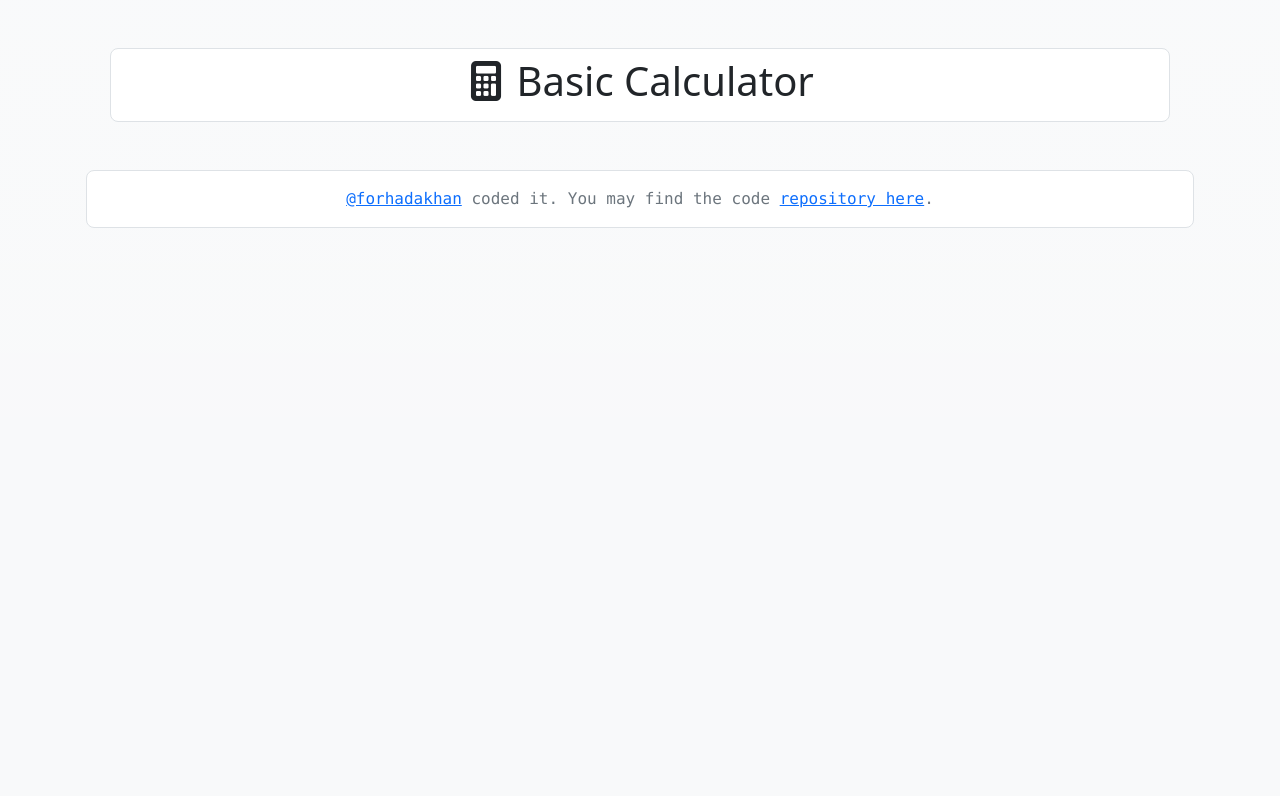
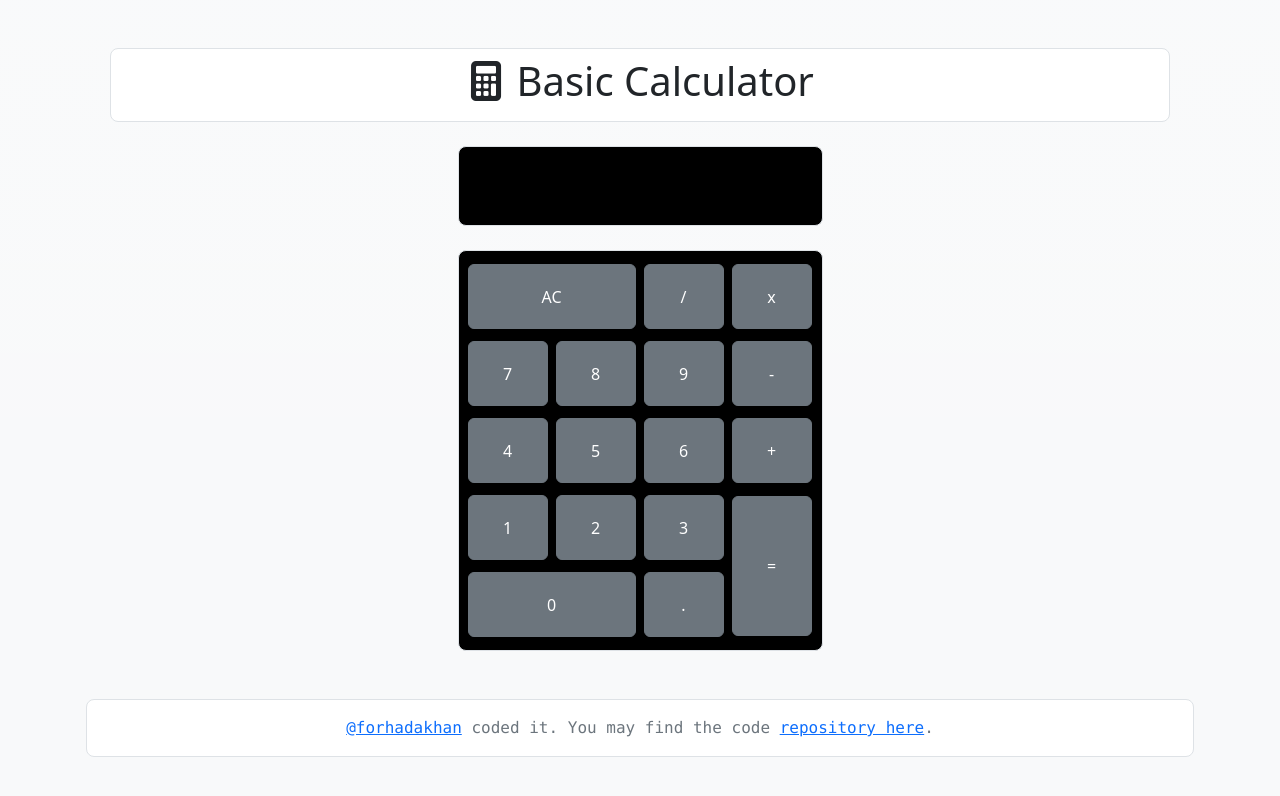
Before and after one commit to forhadakhan/basic-calculator, a React (Vite) app: page / in a window 1280 px wide. Shown: the top 796 px of the page. Built offline with nearby package versions, Linux system fonts and the light colour scheme.

Commit message:
Added BasicCalculator component and interface design complete

```diff
--- a/src/App.jsx
+++ b/src/App.jsx
@@ -1,5 +1,6 @@
 import { useState } from 'react'
 import './App.css'
+import BasicCalculator from './components/BasicCalculator'
 
 function App() {
   return (
@@ -9,7 +10,7 @@ function App() {
                     <h1 className='display-6 bg-white'> <i class="bi bi-calculator-fill"></i> Basic Calculator </h1>
                 </div>
 
-
+                <BasicCalculator />
 
                 <div className="d-flex align-items-center justify-content-center bg-white mt-5 border rounded-3">
                     <p className='font-monospace pt-3 px-4 text-secondary'><a href='https://github.com/forhadakhan/' target='_blank'>@forhadakhan</a> coded it. You may find the code <a href='https://github.com/forhadakhan/basic-calculator' target='_blank'>repository here</a>.</p>
--- /dev/null
+++ b/src/components/BasicCalculator.jsx
@@ -0,0 +1,44 @@
+import React from 'react';
+
+const BasicCalculator = () => {
+    // ...Calculator logic here...
+
+    return (
+        <div id="basic-body" className=''>
+            <div className='container my-4 d-flex flex-column justify-content-center align-items-center'>
+                <div id="display" className='basic-display border rounded-3'></div>
+            </div>
+            <div className="container calculator border rounded-3">
+                <div className='my-1'>
+                    <button className="dr-key btn btn-secondary mx-1" id="clear" value="AC">AC</button>
+                    <button className="s-key btn btn-secondary m-1" id="divide" value="/">/</button>
+                    <button className="s-key btn btn-secondary m-1" id="multiply" value="x">x</button>
+                </div>
+                <div className='my-1'>
+                    <button className="s-key m-1 btn btn-secondary" id="seven" value="7">7</button>
+                    <button className="s-key m-1 btn btn-secondary" id="eight" value="8">8</button>
+                    <button className="s-key m-1 btn btn-secondary" id="nine" value="9">9</button>
+                    <button className="s-key m-1 btn btn-secondary" id="subtract" value="-">-</button>
+                </div>
+                <div className='my-1'>
+                    <button className="s-key m-1 btn btn-secondary" id="four" value="4">4</button>
+                    <button className="s-key m-1 btn btn-secondary" id="five" value="5">5</button>
+                    <button className="s-key m-1 btn btn-secondary" id="six" value="6">6</button>
+                    <button className="s-key m-1 btn btn-secondary" id="add" value="+">+</button>
+                </div>
+                <div className='my-1'>
+                    <button className="s-key m-1 btn btn-secondary" id="one" value="1">1</button>
+                    <button className="s-key m-1 btn btn-secondary" id="two" value="2">2</button>
+                    <button className="s-key m-1 btn btn-secondary" id="three" value="3">3</button>
+                </div>
+                <div className='my-1'>
+                    <button className="dr-key mx-1 btn btn-secondary" id="zero" value="0">0</button>
+                    <button className="s-key m-1 btn btn-secondary" id="decimal" value=".">.</button>
+                    <button className="dc-key m-1 btn btn-secondary" id="equals" value="=">=</button>
+                </div>
+            </div>
+        </div>
+    );
+};
+
+export default BasicCalculator;
```
